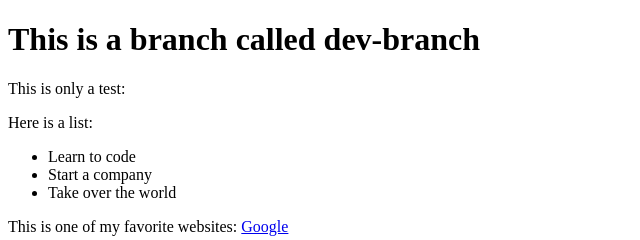
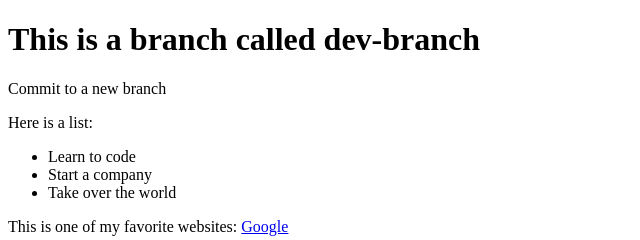
Before and after one commit to the1truegamer/evildownloads, a plain HTML site: page index.html in a window 1280 px wide. Shown: the top 240 px of the page, 0-640 px from the left. Drawn offline with nearby package versions, Linux system fonts and the light colour scheme.

Commit message:
try commit to a new branch

```diff
--- a/index.html
+++ b/index.html
@@ -5,7 +5,7 @@
 </head>
 <body>
  <h1>This is a branch called dev-branch</h1>
-<p>This is only a test:</p>
+<p>Commit to a new branch</p>
  <p>Here is a list:</p>
 <ul>
   <li>Learn to code</li>
```
